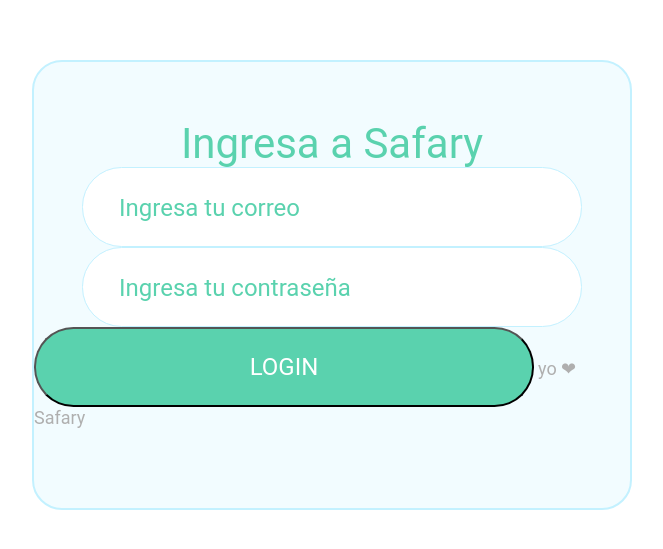
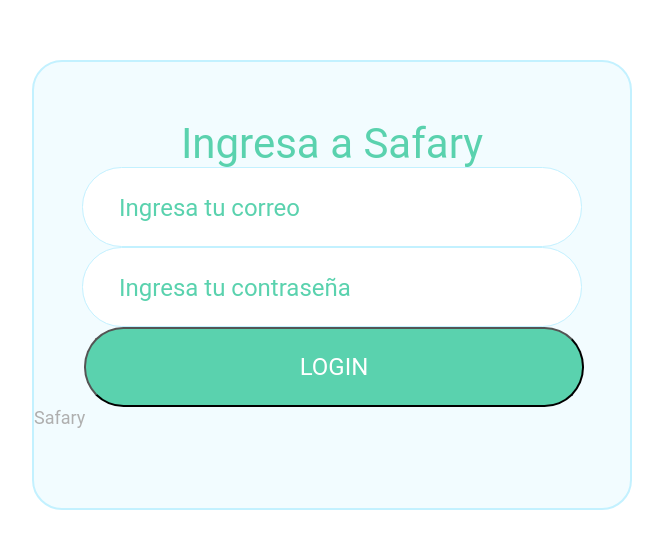
Before and after one commit to franciscodelrio/zafary, a plain HTML site: page login/index.html in a window 1280 px wide. Shown: the part 227-776 px from the top of the page, without its empty margins (308-971 px from the left). Drawn offline with Linux system fonts and the light colour scheme.

Commit message:
se cambia la distribucion de las carpetas

```diff
--- a/styles.css
+++ b/login/styles.css
@@ -26,6 +26,7 @@ main {
   border: 1px solid #C3F1FF;
   box-sizing: border-box;
   border-radius: 39.5px;
+  position: relative;
 }
 
 .ingresar-password {
@@ -36,6 +37,7 @@ main {
   border: 1px solid #C3F1FF;
   box-sizing: border-box;
   border-radius: 39.5px;
+  position: relative;
 }
 
 .login {
@@ -47,6 +49,7 @@ main {
   box-sizing: border-box;
   border-radius: 39.5px;
   position: relative;
+  left: 50px;
 }
 
 h1 {
@@ -91,6 +94,6 @@ p2 {
   font-size: 18px;
   line-height: 21px;
   color: #AFAFAF;
-  position: relative;
+  right: 1em;
   text-align: center;
 }
```
Also changed, not shown: login/index.html (renamed from index.html), login/index.js (added).
